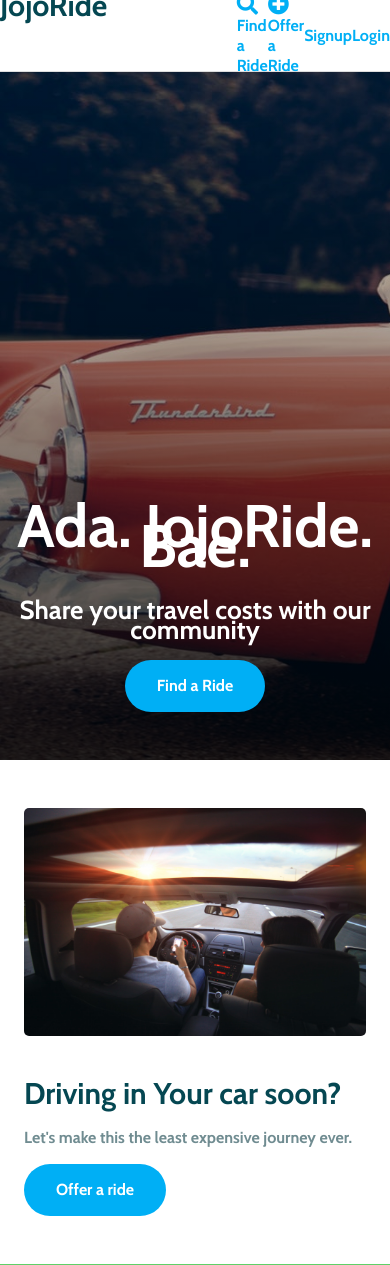
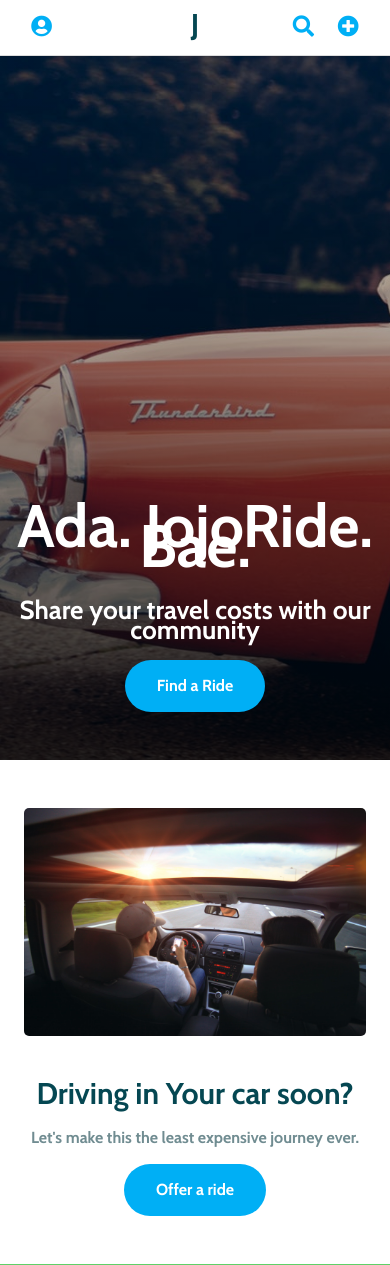
Before and after one commit to Bankole2000/jojoride, a PHP site: page /dist/index.html in a window 390 px wide; the page is wider, and only the part inside the window is pictured. Shown: the top 1265 px of that part. Run offline with PHP 8.4, Linux system fonts and the light colour scheme; some libraries are stand-ins or nearby versions.

Commit message:
responsiveness

```diff
--- a/dist/assets/css/main.css
+++ b/dist/assets/css/main.css
@@ -45,24 +45,26 @@ header {
   height: 72px;
   z-index: 60;
   border-bottom: 1px solid #ddd; }
-  header .navbar {
+  header .navbar-sm {
+    display: none; }
+  header .navbar-lg {
     max-width: 1160px;
     margin: 0 auto;
     flex: 1;
     display: flex; }
-    header .navbar .nav-left {
+    header .navbar-lg .nav-left {
       flex: 1; }
-      header .navbar .nav-left .brand {
+      header .navbar-lg .nav-left .brand {
         font-size: 30px;
         color: #054752; }
-    header .navbar .nav-center {
+    header .navbar-lg .nav-center {
       flex: 1; }
-    header .navbar .nav-right {
+    header .navbar-lg .nav-right {
       flex: 1;
       display: flex;
       justify-content: space-between;
       font-size: 18px; }
-      header .navbar .nav-right a {
+      header .navbar-lg .nav-right a {
         align-self: center; }
 
 .home-grid {
@@ -250,8 +252,51 @@ footer {
       padding: 16px;
       font-size: 13px; }
 
+@media screen and (max-width: 768px) {
+  header {
+    height: 56px; }
+    header .navbar-lg {
+      display: none; }
+    header .navbar-sm {
+      display: flex;
+      width: 90vw;
+      margin: auto auto; }
+      header .navbar-sm .nav-left {
+        flex: 1;
+        text-align: left;
+        display: flex;
+        justify-content: flex-start; }
+        header .navbar-sm .nav-left a {
+          align-self: center;
+          padding: 0 3vw; }
+      header .navbar-sm .nav-center {
+        flex: 1;
+        text-align: center; }
+        header .navbar-sm .nav-center a {
+          font-size: 30px;
+          align-self: center;
+          color: #054752; }
+      header .navbar-sm .nav-right {
+        flex: 1;
+        display: flex;
+        justify-content: flex-end;
+        font-size: 18px; }
+        header .navbar-sm .nav-right a {
+          align-self: center;
+          padding: 0 3vw; } }
+
 @media screen and (max-width: 500px) {
+  body {
+    text-align: center; }
+  header {
+    height: 56px; }
+    header .navbar-lg {
+      display: none; }
   .home-grid {
     grid-template-columns: 1fr; }
   .find-more .intro-grid {
+    grid-template-columns: 1fr; }
+  .highlights .icon-boxes {
+    grid-template-columns: 1fr; }
+  footer .footer-links {
     grid-template-columns: 1fr; } }
--- a/dist/index.html
+++ b/dist/index.html
@@ -15,7 +15,7 @@
   </head>
   <body>
     <header>
-      <div class="navbar">
+      <div class="navbar-lg">
         <div class="nav-left"><a class="brand">JojoRide</a></div>
         <div class="nav-center"></div>
         <div class="nav-right">
@@ -23,6 +23,18 @@
           <a href=""><i class="fa fa-plus-circle fa-lg"></i> Offer a Ride</a>
           <a href="">Signup</a>
           <a href="">Login</a>
+        </div>
+      </div>
+      <div class="navbar-sm">
+        <div class="nav-left">
+          <a href="" class="login"><i class="fa fa-user-circle fa-lg"></i></a>
+        </div>
+        <div class="nav-center"><a href="" class="brand-sm">J</a></div>
+        <div class="nav-right">
+          <a href="" class="search"><i class="fa fa-search fa-lg"></i></a
+          ><a href="" class="add-ride"
+            ><i class="fa fa-plus-circle fa-lg"></i
+          ></a>
         </div>
       </div>
     </header>
--- a/scss/_mobile.scss
+++ b/scss/_mobile.scss
@@ -5,9 +5,60 @@
 }
 
 @include mediaMd {
+  header {
+    height: 56px;
+    .navbar-lg {
+      display: none;
+    }
+    .navbar-sm {
+      display: flex;
+      width: 90vw;
+      margin: auto auto;
+
+      .nav-left {
+        flex: 1;
+        text-align: left;
+        display: flex;
+        justify-content: flex-start;
+        a {
+          align-self: center;
+          padding: 0 3vw;
+        }
+      }
+      .nav-center {
+        flex: 1;
+        text-align: center;
+        a {
+          font-size: $md-title;
+          align-self: center;
+          color: $header-color;
+        }
+      }
+      .nav-right {
+        flex: 1;
+        display: flex;
+        justify-content: flex-end;
+        font-size: $sm-title;
+        a {
+          align-self: center;
+          padding: 0 3vw;
+        }
+      }
+    }
+  }
 }
 
 @include mediaSm {
+  body {
+    text-align: center;
+  }
+  header {
+    height: 56px;
+    .navbar-lg {
+      display: none;
+    }
+  }
+
   .home-grid {
     grid-template-columns: 1fr;
   }
@@ -16,4 +67,15 @@
       grid-template-columns: 1fr;
     }
   }
+
+  .highlights {
+    .icon-boxes {
+      grid-template-columns: 1fr;
+    }
+  }
+  footer {
+    .footer-links {
+      grid-template-columns: 1fr;
+    }
+  }
 }
--- a/scss/main.scss
+++ b/scss/main.scss
@@ -17,7 +17,11 @@ header {
   z-index: 60;
   border-bottom: 1px solid $grey;
 
-  .navbar {
+  .navbar-sm {
+    display: none;
+  }
+
+  .navbar-lg {
     max-width: 1160px;
     margin: 0 auto;
     flex: 1;
```
